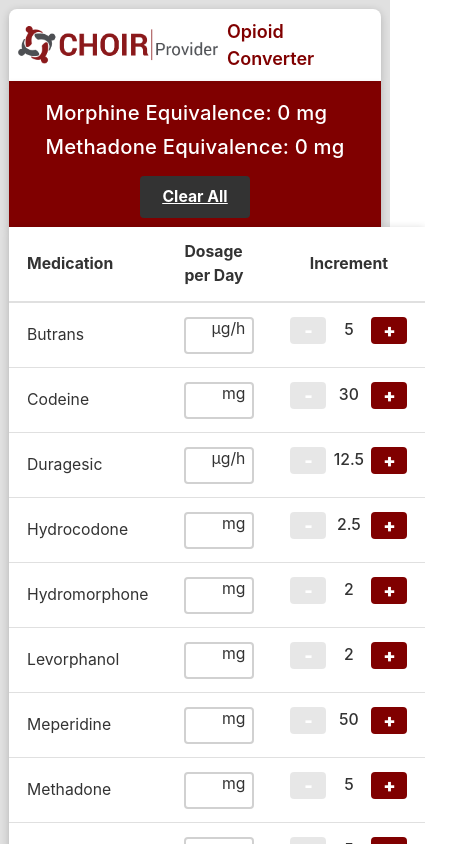
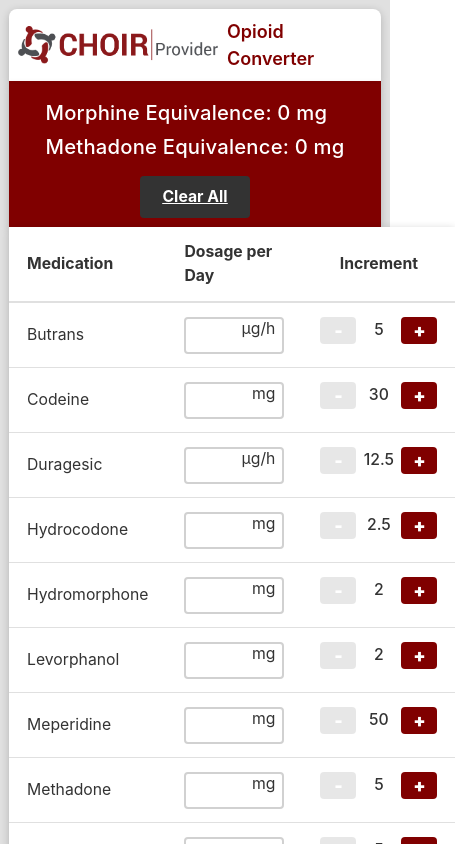
Before and after one commit to cooperability/NextTS-Portfolio, a Next.js app: page /opioid-converter in a window 390 px wide. Shown: the top 844 px of the page, 455 px wide, since content can reach past the window. Built offline with nearby package versions, Linux system fonts and the light colour scheme.

Commit message:
Update OpioidConverter.module.css

```diff
--- a/components/opioid-converter/OpioidConverter.module.css
+++ b/components/opioid-converter/OpioidConverter.module.css
@@ -148,7 +148,7 @@
   transition: all 0.2s ease;
   @media (max-width: 768px) {
     width: 100%;
-    min-width: 70px;
+    min-width: 100px;
     padding: 0.25rem;
     font-size: 16px;
   }
```
